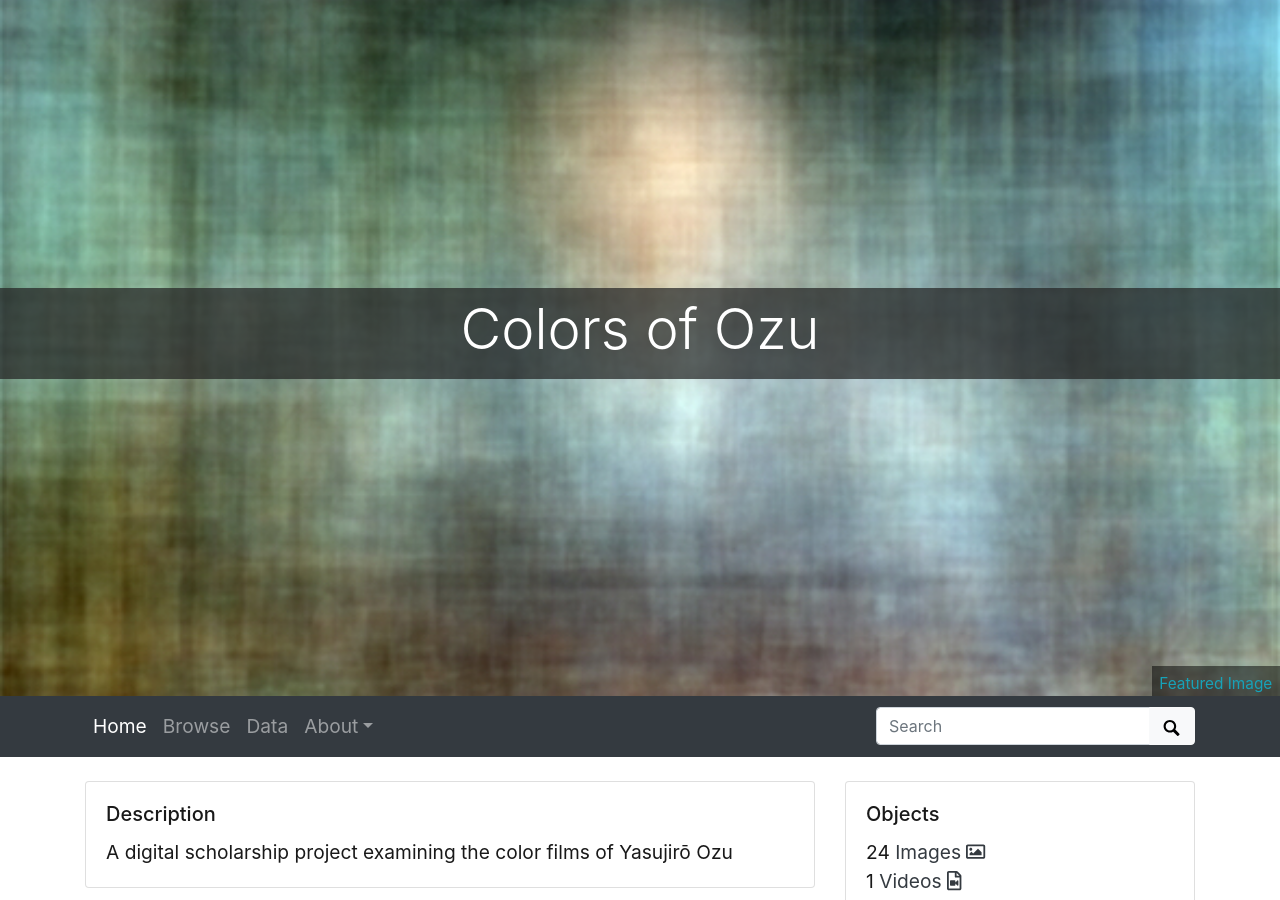
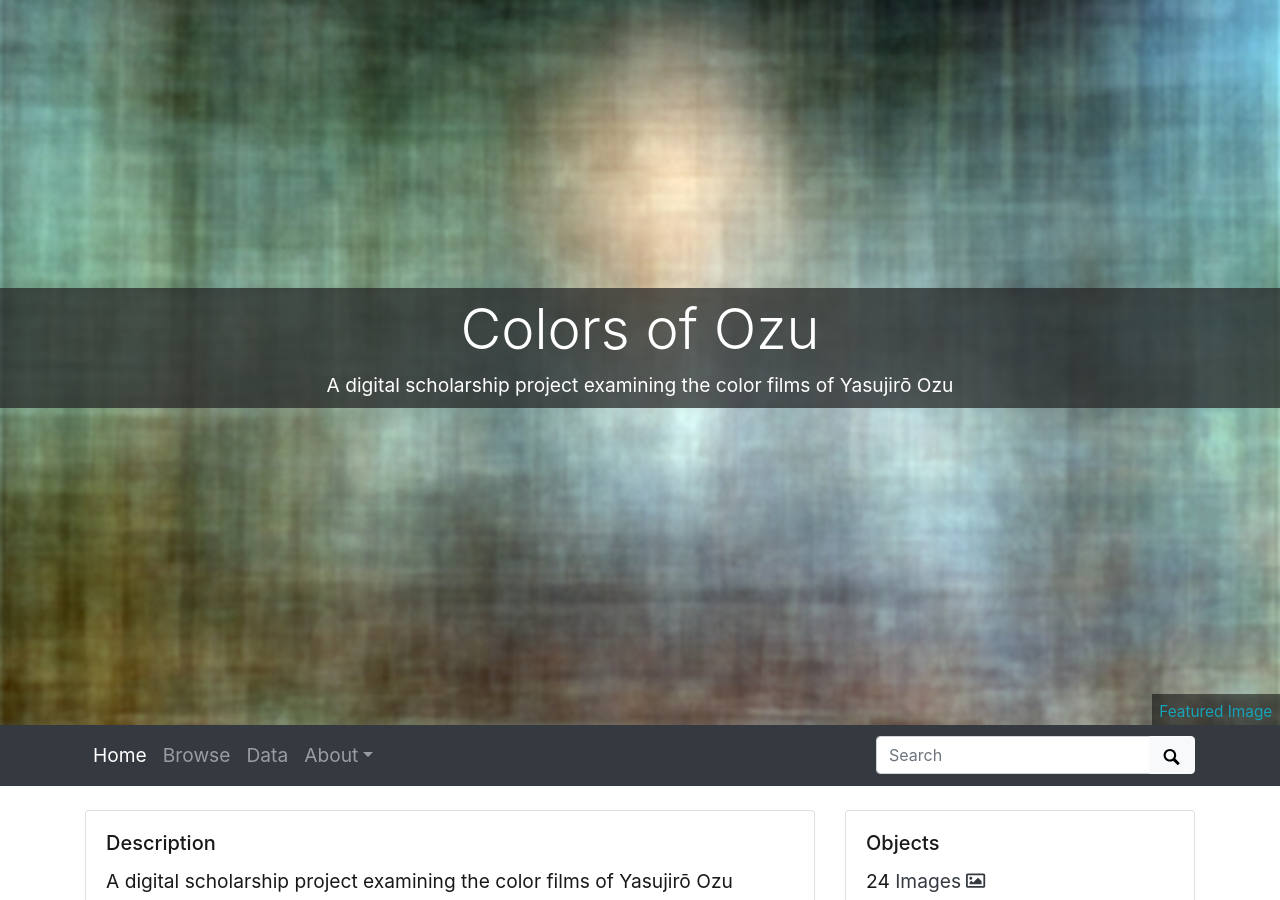
Before and after one commit to drodz11/colors-of-ozu, a Jekyll site: the page built from index.md, in a window 1280 px wide and 900 px high. Built offline with Jekyll 4.4.1, drawn with Linux system fonts in a browser that asks for light colours.

Commit message:
Update _config.yml

```diff
--- a/_config.yml
+++ b/_config.yml
@@ -10,7 +10,7 @@
 # url is your gh-pages base, following the pattern: username.github.io
 url: https://drodz11.github.io
 # baseurl is your github repository's name prefixed with a /
-baseurl: /colors-of-ozu/
+baseurl: /colors-of-ozu
 # location of code, the full url to your github repository
 source-code: https://github.com/CollectionBuilder/collectionbuilder-gh
 
@@ -20,12 +20,12 @@
 # title of site appears in banner
 title: Colors of Ozu
 # tagline, a short phrase that will appear throughout the site in the top banner
-tagline:
+tagline: A digital scholarship project examining the color films of Yasujirō Ozu
 # description appears in meta tags and other locations
 # this description might appear in search result lists, keep around 160 characters max
 description: A digital scholarship project examining the color films of Yasujirō Ozu
 # creator of the digital collection, to appear in meta tags; we typically use our GitHub usernames but feel free to just use your name
-author: Dave Rodriguez
+author: drodz11
 
 ##########
 # COLLECTION SETTINGS
@@ -37,8 +37,8 @@
 # GOOGLE SERVICES [optional!]
 #
 # leave these blank or comment out to NOT include google code
-# google-analytics-id: "UA-74844011-1"
-# google-cse-id: "002151703305773322890:1pu3smhw1t8"
+google-analytics-id: "UA-74844011-1"
+google-cse-id: "002151703305773322890:1pu3smhw1t8"
 
 ##########
 # ROBOTS EXCLUDE
```
